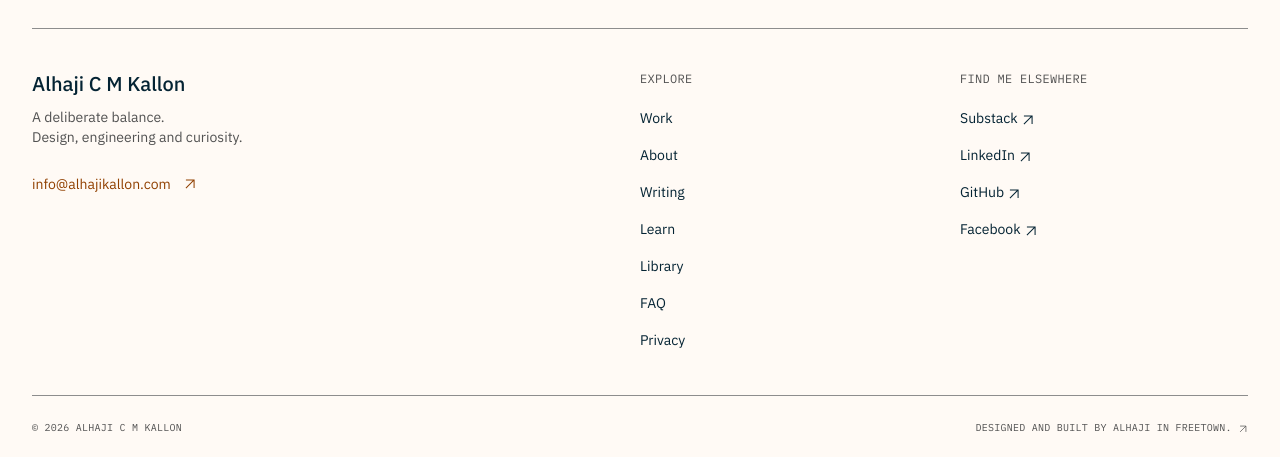
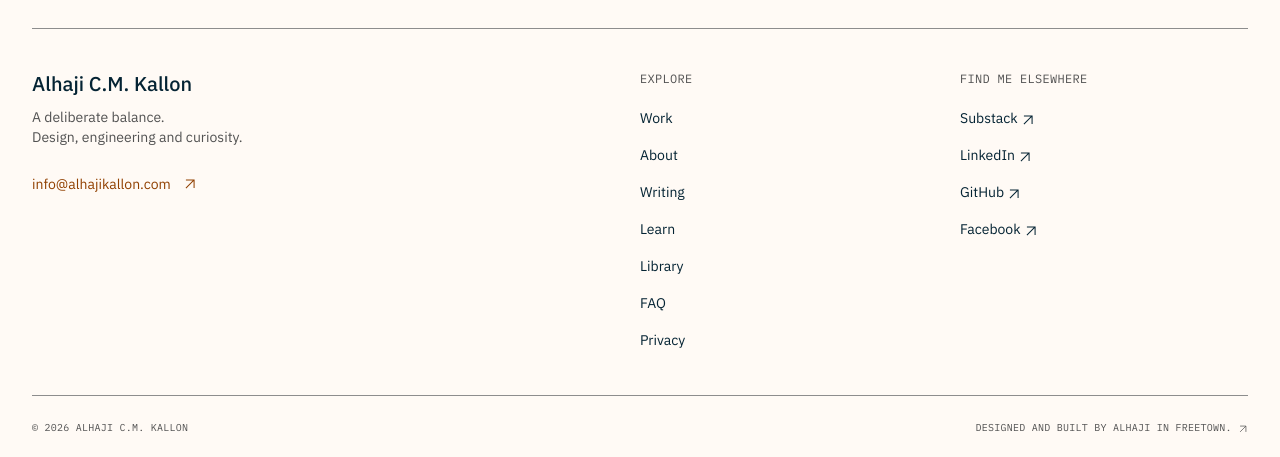
Before and after one commit to Kallon-Tech-savvy/Alhajicmkallon, a Next.js app: page / in a window 1280 px wide. Shown: the part 4791-5248 px from the top of the page. Built offline with nearby package versions, Linux system fonts and the light colour scheme.

Commit message:
Standardize the existing footer identity without layout changes

```diff
--- a/src/components/Footer.tsx
+++ b/src/components/Footer.tsx
@@ -46,7 +46,7 @@ export const Footer = ({ showInvitation = true }: { showInvitation?: boolean })
       <div className="footer-details">
         <div>
           <Link prefetch={false} href="/" className="footer-name">
-            Alhaji C M Kallon
+            Alhaji C.M. Kallon
           </Link>
           <p className="mt-2 text-sm text-muted">
             A deliberate balance.
@@ -83,7 +83,7 @@ export const Footer = ({ showInvitation = true }: { showInvitation?: boolean })
         </div>
       </div>
       <div className="footer-colophon swiss-meta">
-        <span>© {new Date().getFullYear()} Alhaji C M Kallon</span>
+        <span>© {new Date().getFullYear()} Alhaji C.M. Kallon</span>
         <span>
           Designed and built by Alhaji in Freetown.{' '}
           <span aria-hidden="true">
```
